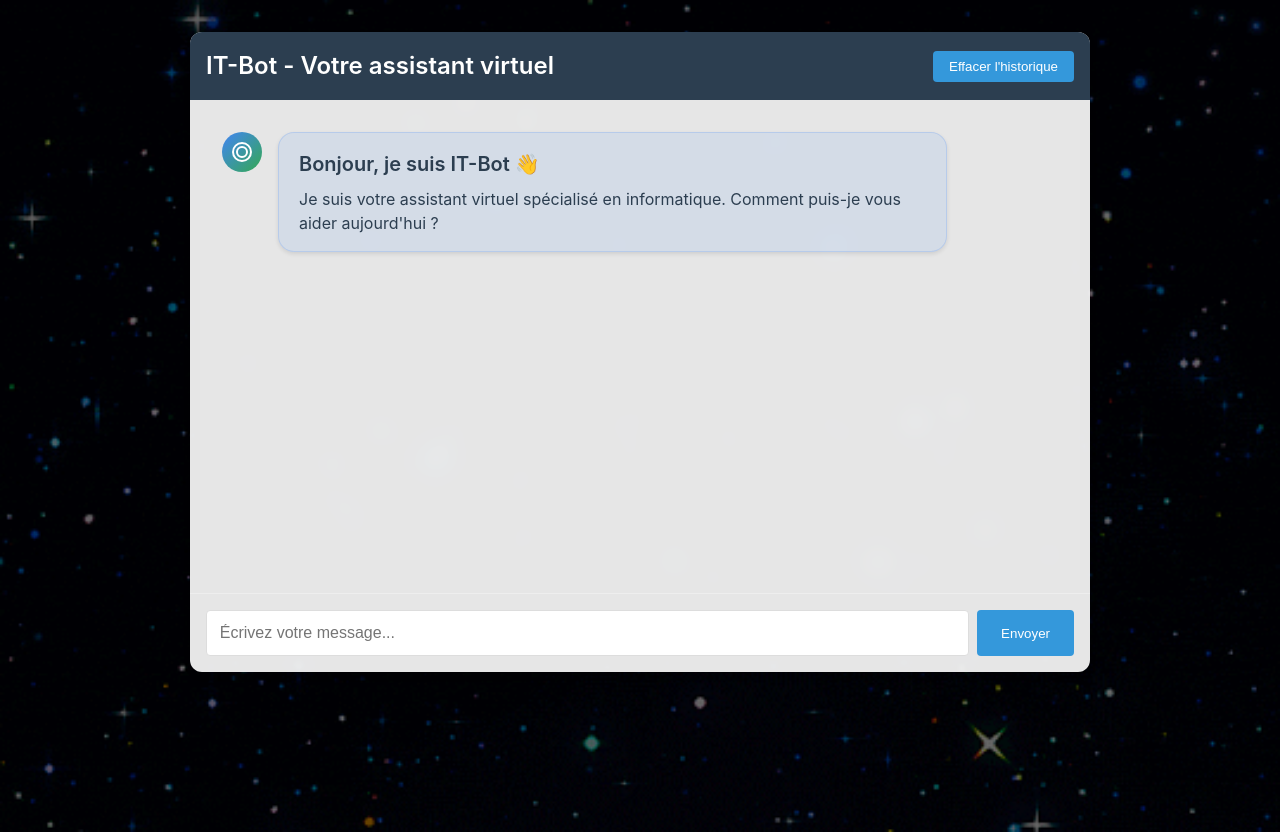
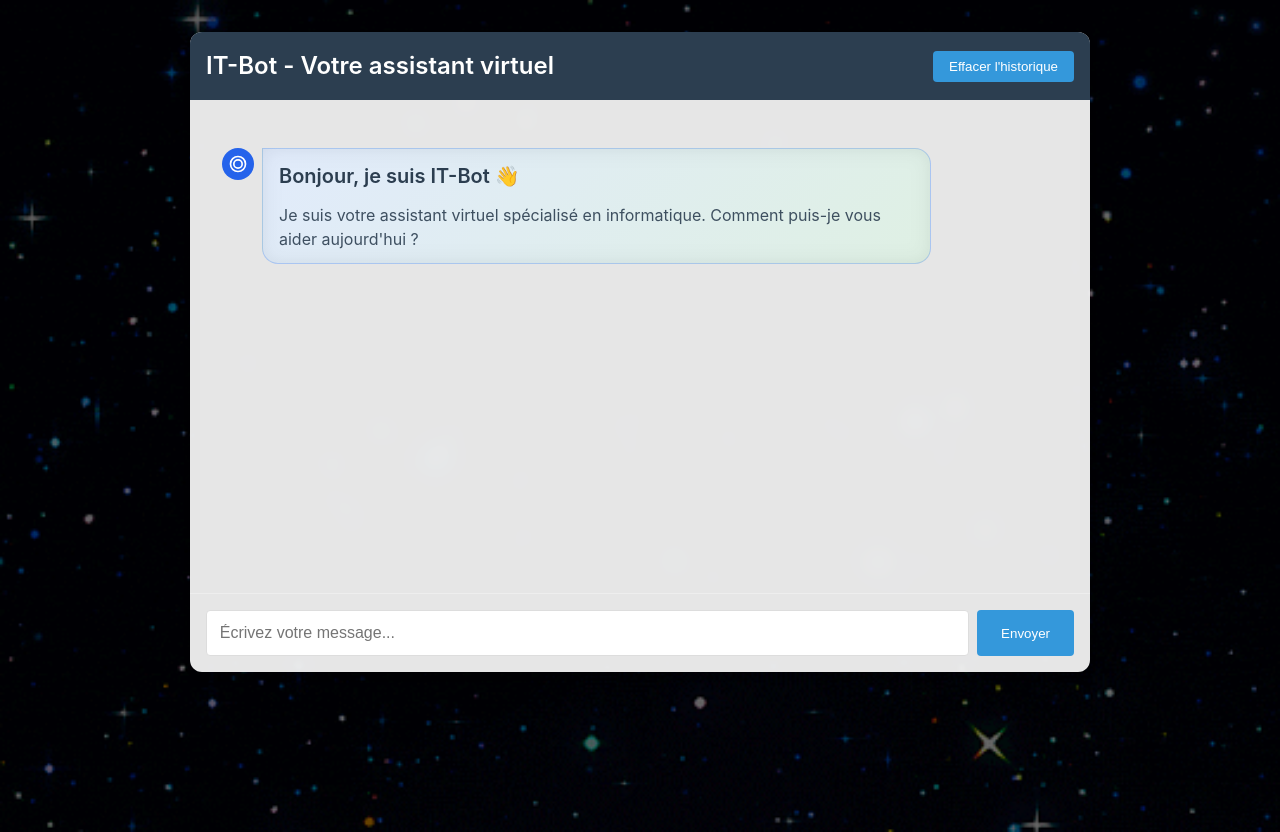
Before and after one commit to Jimmyjoe13/it_bot_it-work, a FastAPI app: page / in a window 1280 px wide. Run offline with FastAPI, Linux system fonts and the light colour scheme.

Commit message:
fix: amélioration de la gestion des messages et de l'interface utilisateur
- Modification de la route /chat pour une meilleure structure de réponse
- Refactoring du script.js pour une gestion cohérente des messages
- Correction des problèmes d'affichage des messages
- Amélioration du formatage des messages et des avatars

```diff
--- a/app.py
+++ b/app.py
@@ -19,8 +19,20 @@ async def read_root(request: Request):
 
 @app.post("/chat")
 async def chat(message: str = Form(...)):
+    # Obtenir la réponse du chatbot
     response = await chatbot.get_response(message)
-    return {"response": response}
+
+    # Créer la structure de réponse avec les messages formatés
+    return {
+        "userMessage": {
+            "content": message,
+            "role": "user"
+        },
+        "botResponse": {
+            "content": response,
+            "role": "assistant"
+        }
+    }
 
 @app.post("/clear")
 async def clear_history():
--- a/static/css/style.css
+++ b/static/css/style.css
@@ -9,6 +9,11 @@
     --radius-lg: 12px;
     --shadow-lg: 0 4px 6px rgba(0, 0, 0, 0.1);
     --text-primary: #2c3e50;
+    --avatar-bg: #eee;
+    --assistant-avatar-bg: #2563eb;
+    --user-avatar-bg: #059669;
+    --text-muted: #999;
+    --success-color: #059669;
 }
 
 * {
@@ -82,11 +87,10 @@ body {
 
 .message-group {
     display: flex;
-    gap: 1rem;
-    margin-bottom: 1.5rem;
-    opacity: 0;
-    transform: translateY(20px);
-    animation: messageAppear 0.3s ease forwards;
+    align-items: flex-start;
+    margin: 1rem 0;
+    gap: 0.5rem;
+    animation: fadeIn 0.3s ease-out;
 }
 
 .message-group.right {
@@ -94,136 +98,115 @@ body {
 }
 
 .message-content {
-    flex: 1;
     max-width: 80%;
 }
 
-.message {
-    display: flex;
-    flex-direction: column;
-    gap: 0.5rem;
-}
-
 .message-bubble {
-    padding: 1rem 1.25rem;
+    padding: 0.75rem 1rem;
     border-radius: 1rem;
-    position: relative;
-    color: var(--text-primary);
-    background: rgba(255, 255, 255, 0.9);
-    box-shadow: 0 2px 4px rgba(0, 0, 0, 0.1);
+    background: rgba(255, 255, 255, 0.1);
     backdrop-filter: blur(10px);
-    -webkit-backdrop-filter: blur(10px);
+    margin-bottom: 0.25rem;
 }
 
 .message.assistant .message-bubble {
-    background: rgba(66, 133, 244, 0.1);
-    border: 1px solid rgba(66, 133, 244, 0.2);
+    border-top-left-radius: 0;
 }
 
 .message.user .message-bubble {
-    background: rgba(255, 255, 255, 0.95);
-    border: 1px solid rgba(0, 0, 0, 0.1);
+    border-top-right-radius: 0;
 }
 
-.message-bubble h2 {
-    margin: 0 0 0.5rem 0;
-    font-size: 1.25rem;
-    font-weight: 600;
-    color: var(--primary-color);
+.message-info {
+    display: flex;
+    align-items: center;
+    justify-content: space-between;
+    font-size: 0.75rem;
+    padding: 0 0.5rem;
 }
 
-.message-bubble p {
-    margin: 0;
-    line-height: 1.5;
+.message-time {
+    color: var(--text-muted);
 }
 
-.message-actions {
-    display: flex;
-    justify-content: flex-end;
-    gap: 0.5rem;
+.action-button {
+    background: none;
+    border: none;
+    padding: 0.25rem;
+    cursor: pointer;
+    color: var(--text-muted);
     opacity: 0;
-    transition: opacity 0.2s ease;
+    transition: opacity 0.2s, color 0.2s;
 }
 
-.message:hover .message-actions {
+.message:hover .action-button {
     opacity: 1;
 }
 
-.action-button {
-    padding: 0.25rem;
-    border: none;
-    background: transparent;
-    color: var(--text-secondary);
-    cursor: pointer;
-    border-radius: 0.25rem;
-    transition: all 0.2s ease;
+.action-button:hover {
+    color: var(--text-primary);
 }
 
-.action-button:hover {
-    background: rgba(0, 0, 0, 0.05);
-    color: var(--primary-color);
+.action-button.copied {
+    color: var(--success-color, #059669);
 }
 
 .avatar {
-    width: 2.5rem;
-    height: 2.5rem;
+    width: 32px;
+    height: 32px;
     border-radius: 50%;
     display: flex;
     align-items: center;
     justify-content: center;
-    flex-shrink: 0;
+    background: var(--avatar-bg);
 }
 
 .assistant-avatar {
-    background: linear-gradient(135deg, #4285f4, #34a853);
+    background: var(--assistant-avatar-bg, #2563eb);
+}
+
+.user-avatar {
+    background: var(--user-avatar-bg, #059669);
+}
+
+.bot-icon, .user-icon {
+    width: 20px;
+    height: 20px;
     color: white;
 }
 
-.user-avatar {
-    background: linear-gradient(135deg, #673ab7, #9c27b0);
-    color: white;
-}
-
-.bot-icon, .user-icon {
-    width: 1.5rem;
-    height: 1.5rem;
-}
-
-@keyframes messageAppear {
+@keyframes fadeIn {
+    from {
+        opacity: 0;
+        transform: translateY(10px);
+    }
     to {
         opacity: 1;
         transform: translateY(0);
     }
 }
 
-.message-group.welcome {
-    margin-bottom: 2rem;
+.welcome-bubble {
+    background: linear-gradient(135deg, rgba(66, 133, 244, 0.15), rgba(52, 168, 83, 0.15)) !important;
+    border: 1px solid rgba(66, 133, 244, 0.3) !important;
 }
 
-.welcome .message-bubble {
-    background: linear-gradient(135deg, rgba(66, 133, 244, 0.1), rgba(52, 168, 83, 0.1));
-    border: 1px solid rgba(66, 133, 244, 0.2);
+.welcome-bubble h2 {
+    margin: 0 0 0.75rem 0;
+    font-size: 1.25rem;
+    font-weight: 600;
+    color: var(--primary-color);
 }
 
-.chat-messages::-webkit-scrollbar {
-    width: 6px;
-}
-
-.chat-messages::-webkit-scrollbar-track {
-    background: transparent;
-}
-
-.chat-messages::-webkit-scrollbar-thumb {
-    background: rgba(0, 0, 0, 0.2);
-    border-radius: 3px;
-}
-
-.chat-messages::-webkit-scrollbar-thumb:hover {
-    background: rgba(0, 0, 0, 0.3);
+.welcome-bubble p {
+    margin: 0;
+    color: var(--text-primary);
+    opacity: 0.9;
 }
 
 .theme-dark .message-bubble {
     background: rgba(45, 45, 45, 0.9);
+    border-color: rgba(255, 255, 255, 0.1);
     color: #fff;
 }
 
--- a/static/js/script.js
+++ b/static/js/script.js
@@ -1,3 +1,67 @@
+// Function to scroll to bottom of chat
+function scrollToBottom() {
+    const messagesContainer = document.getElementById('chat-messages');
+    messagesContainer.scrollTop = messagesContainer.scrollHeight;
+}
+
+// Function to append a new message to the chat
+function appendMessage(messageData) {
+    const messagesContainer = document.getElementById('chat-messages');
+    const isAssistant = messageData.role === 'assistant';
+
+    const messageHTML = `
+        <div class="message-group ${isAssistant ? 'left' : 'right'}">
+            ${isAssistant ? `
+                <div class="avatar assistant-avatar">
+                    <svg viewBox="0 0 24 24" class="bot-icon">
+                        <path fill="currentColor" d="M12,2A10,10 0 0,1 22,12A10,10 0 0,1 12,22A10,10 0 0,1 2,12A10,10 0 0,1 12,2M12,4A8,8 0 0,0 4,12A8,8 0 0,0 12,20A8,8 0 0,0 20,12A8,8 0 0,0 12,4M12,6A6,6 0 0,1 18,12A6,6 0 0,1 12,18A6,6 0 0,1 6,12A6,6 0 0,1 12,6M12,8A4,4 0 0,0 8,12A4,4 0 0,0 12,16A4,4 0 0,0 16,12A4,4 0 0,0 12,8Z"/>
+                    </svg>
+                </div>
+            ` : ''}
+            <div class="message-content">
+                <div class="message ${isAssistant ? 'assistant' : 'user'}">
+                    <div class="message-bubble">
+                        ${messageData.content}
+                    </div>
+                    <div class="message-info">
+                        <span class="message-time">${isAssistant ? 'Assistant' : 'User'}</span>
+                        <div class="message-actions">
+                            <button class="action-button" title="Copier" onclick="copyMessage(this)">
+                                <svg viewBox="0 0 24 24" width="16" height="16">
+                                    <path fill="currentColor" d="M16 1H4c-1.1 0-2 .9-2 2v14h2V3h12V1zm3 4H8c-1.1 0-2 .9-2 2v14c0 1.1.9 2 2 2h11c1.1 0 2-.9 2-2V7c0-1.1-.9-2-2-2zm0 16H8V7h11v14z"/>
+                                </svg>
+                            </button>
+                        </div>
+                    </div>
+                </div>
+            </div>
+            ${!isAssistant ? `
+                <div class="avatar user-avatar">
+                    <svg viewBox="0 0 24 24" class="user-icon">
+                        <path fill="currentColor" d="M12,4A4,4 0 0,1 16,8A4,4 0 0,1 12,12A4,4 0 0,1 8,8A4,4 0 0,1 12,4M12,14C16.42,14 20,15.79 20,18V20H4V18C4,15.79 7.58,14 12,14Z"/>
+                    </svg>
+                </div>
+            ` : ''}
+        </div>
+    `;
+
+    const tempDiv = document.createElement('div');
+    tempDiv.innerHTML = messageHTML;
+    const messageElement = tempDiv.firstElementChild;
+    messagesContainer.appendChild(messageElement);
+    scrollToBottom();
+}
+
+// Function to copy message content
+function copyMessage(button) {
+    const messageContent = button.closest('.message').querySelector('.message-bubble').textContent;
+    navigator.clipboard.writeText(messageContent.trim()).then(() => {
+        button.classList.add('copied');
+        setTimeout(() => button.classList.remove('copied'), 1000);
+    });
+}
+
+// Function to send a message
 async function sendMessage(event) {
     event.preventDefault();
 
@@ -5,10 +69,6 @@ async function sendMessage(event) {
     const message = messageInput.value.trim();
 
     if (!message) return;
-
-    // Ajouter le message de l'utilisateur
-    appendMessage(message, 'user');
-    messageInput.value = '';
 
     try {
         const formData = new FormData();
@@ -21,24 +81,24 @@ async function sendMessage(event) {
 
         const data = await response.json();
 
-        // Ajouter la réponse du bot
-        appendMessage(data.response, 'bot');
+        // Add user message
+        appendMessage(data.userMessage);
+
+        // Clear input
+        messageInput.value = '';
+
+        // Add bot response
+        appendMessage(data.botResponse);
     } catch (error) {
         console.error('Erreur:', error);
-        appendMessage('Désolé, une erreur est survenue.', 'bot');
+        appendMessage({
+            content: 'Désolé, une erreur est survenue.',
+            role: 'assistant'
+        });
     }
-
-    scrollToBottom();
 }
 
-function appendMessage(content, role) {
-    const messagesContainer = document.getElementById('chat-messages');
-    const messageDiv = document.createElement('div');
-    messageDiv.className = `message ${role}`;
-    messageDiv.textContent = content;
-    messagesContainer.appendChild(messageDiv);
-}
-
+// Function to clear chat history
 async function clearHistory() {
     try {
         await fetch('/clear', { method: 'POST' });
@@ -49,12 +109,7 @@ async function clearHistory() {
     }
 }
 
-function scrollToBottom() {
-    const messagesContainer = document.getElementById('chat-messages');
-    messagesContainer.scrollTop = messagesContainer.scrollHeight;
-}
-
-// Accessibilité - Support des raccourcis clavier
+// Keyboard shortcuts support
 document.addEventListener('keydown', (event) => {
     if (event.key === 'Enter' && event.ctrlKey) {
         document.querySelector('#chat-form button').click();
--- a/templates/index.html
+++ b/templates/index.html
@@ -10,9 +10,10 @@
     <div class="chat-container">
         <div class="chat-header">
             <h1>IT-Bot - Votre assistant virtuel</h1>
-            <button onclick="clearHistory()" class="clear-button">Effacer l'historique</button>
+            <button id="clear-button" class="clear-button">Effacer l'historique</button>
         </div>
         <div class="chat-messages" id="chat-messages">
+            <!-- Message de bienvenue -->
             <div class="message-group welcome">
                 <div class="avatar assistant-avatar">
                     <svg viewBox="0 0 24 24" class="bot-icon">
@@ -21,19 +22,15 @@
                 </div>
                 <div class="message-content">
                     <div class="message assistant">
-                        <div class="message-bubble">
+                        <div class="message-bubble welcome-bubble">
                             <h2>Bonjour, je suis IT-Bot 👋</h2>
                             <p>Je suis votre assistant virtuel spécialisé en informatique. Comment puis-je vous aider aujourd'hui ?</p>
-                        </div>
-                        <div class="message-actions">
-                            <button class="action-button" title="Copier">
-                                <svg viewBox="0 0 24 24" width="16" height="16"><path fill="currentColor" d="M16 1H4c-1.1 0-2 .9-2 2v14h2V3h12V1zm3 4H8c-1.1 0-2 .9-2 2v14c0 1.1.9 2 2 2h11c1.1 0 2-.9 2-2V7c0-1.1-.9-2-2-2zm0 16H8V7h11v14z"/></svg>
-                            </button>
                         </div>
                     </div>
                 </div>
             </div>
 
+            <!-- Messages de la conversation -->
             {% for message in messages %}
             <div class="message-group {% if message.role == 'assistant' %}left{% else %}right{% endif %}">
                 {% if message.role == 'assistant' %}
@@ -48,10 +45,13 @@
                         <div class="message-bubble">
                             {{ message.content | safe }}
                         </div>
-                        <div class="message-actions">
-                            <button class="action-button" title="Copier">
-                                <svg viewBox="0 0 24 24" width="16" height="16"><path fill="currentColor" d="M16 1H4c-1.1 0-2 .9-2 2v14h2V3h12V1zm3 4H8c-1.1 0-2 .9-2 2v14c0 1.1.9 2 2 2h11c1.1 0 2-.9 2-2V7c0-1.1-.9-2-2-2zm0 16H8V7h11v14z"/></svg>
-                            </button>
+                        <div class="message-info">
+                            <span class="message-time">{{ message.role | title }}</span>
+                            <div class="message-actions">
+                                <button class="action-button" title="Copier" onclick="copyMessage(this)">
+                                    <svg viewBox="0 0 24 24" width="16" height="16"><path fill="currentColor" d="M16 1H4c-1.1 0-2 .9-2 2v14h2V3h12V1zm3 4H8c-1.1 0-2 .9-2 2v14c0 1.1.9 2 2 2h11c1.1 0 2-.9 2-2V7c0-1.1-.9-2-2-2zm0 16H8V7h11v14z"/></svg>
+                                </button>
+                            </div>
                         </div>
                     </div>
                 </div>
@@ -66,12 +66,22 @@
             {% endfor %}
         </div>
         <div class="chat-input">
-            <form id="chat-form" onsubmit="sendMessage(event)">
+            <form id="chat-form">
                 <input type="text" id="message-input" placeholder="Écrivez votre message..." required>
                 <button type="submit">Envoyer</button>
             </form>
         </div>
     </div>
     <script src="{{ url_for('static', path='/js/script.js') }}"></script>
+    <script>
+        // Add event listeners when the page loads
+        document.addEventListener('DOMContentLoaded', () => {
+            const form = document.getElementById('chat-form');
+            const clearButton = document.getElementById('clear-button');
+
+            form.addEventListener('submit', sendMessage);
+            clearButton.addEventListener('click', clearHistory);
+        });
+    </script>
 </body>
 </html>
```
Also changed, not shown: other parts of static/css/style.css (+6 -55 lines).
